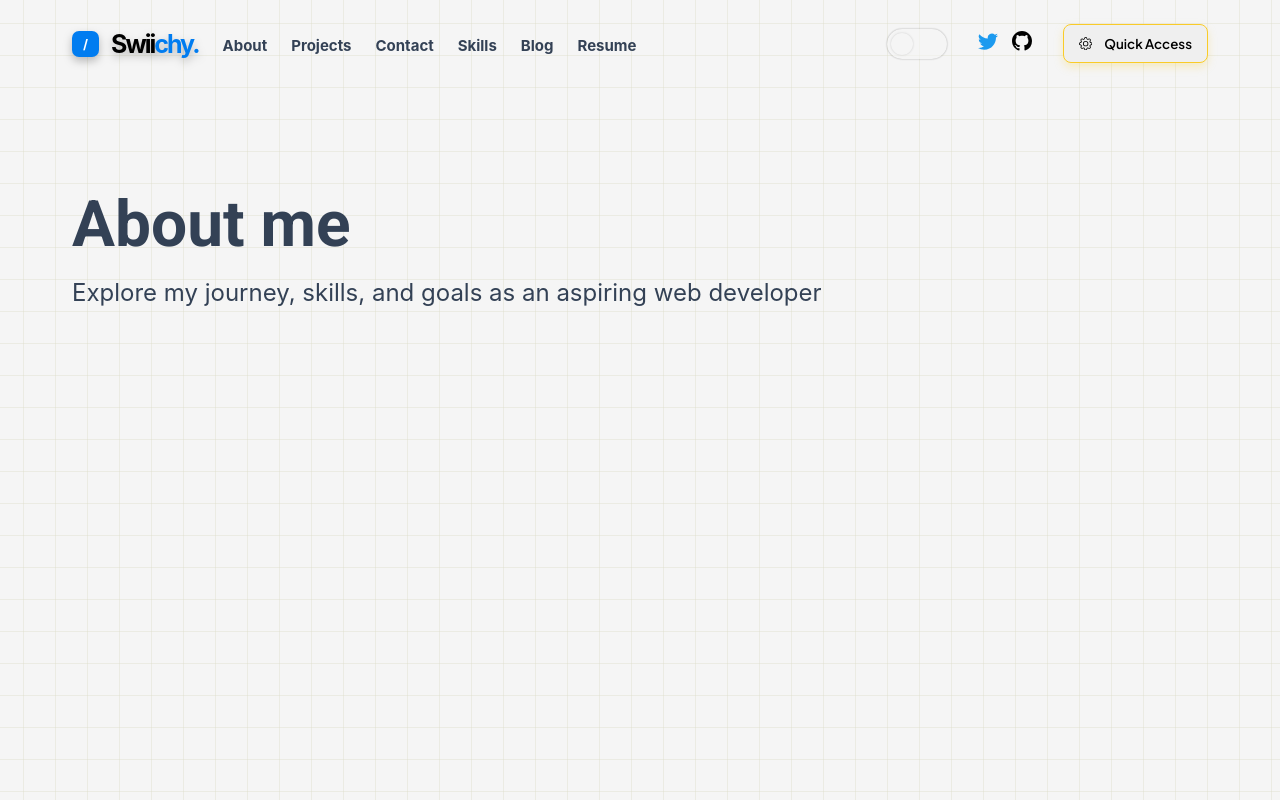
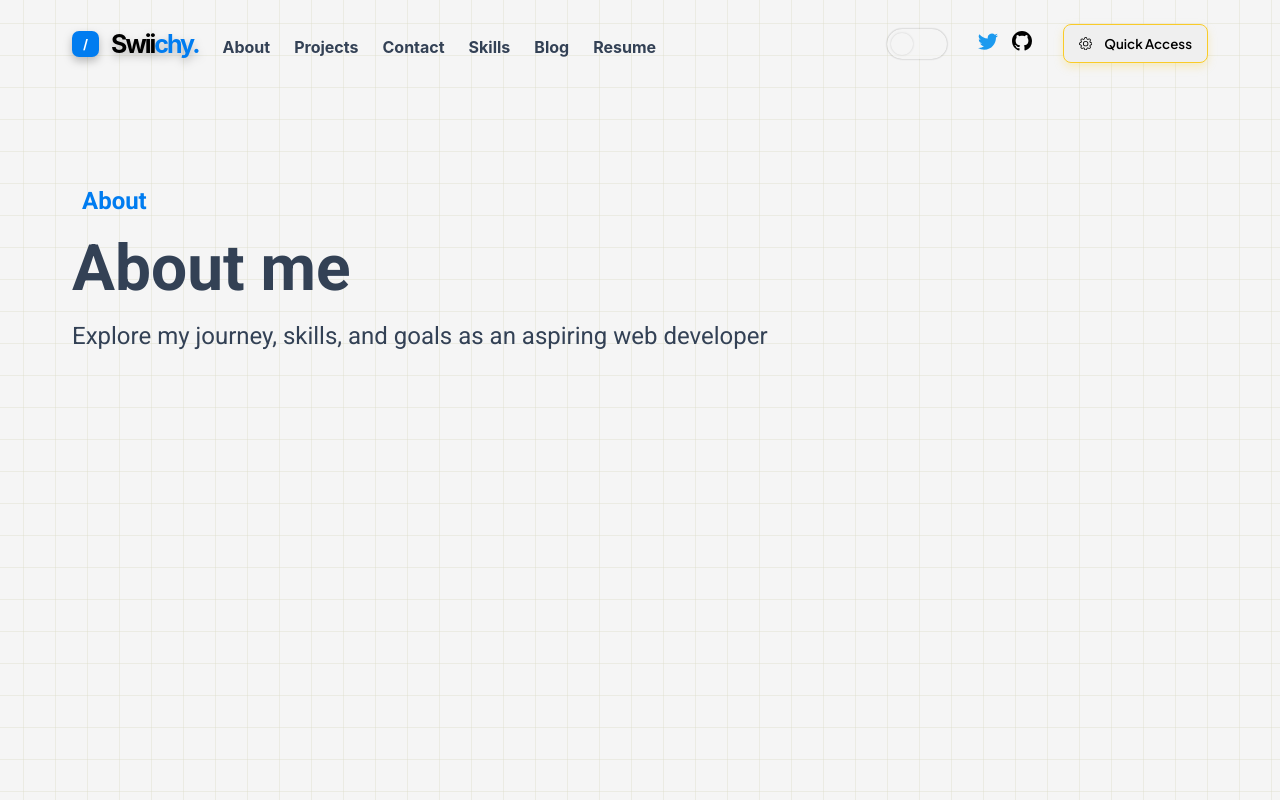
Before and after one commit to SwiichyCode/--portfolio-v2, a Next.js app: page /about in a window 1280 px wide. Built offline with nearby package versions, Linux system fonts and the light colour scheme.

Commit message:
feat: add smooth transition on tools access

```diff
--- a/components/layouts/Navbar/styles.js
+++ b/components/layouts/Navbar/styles.js
@@ -10,11 +10,11 @@ export const List = styled.ul`
   display: flex;
   align-items: center;
   gap: var(--gap-24);
-  padding-top: 0.4rem;
+  padding-top: 0.7rem;
 `;
 
 export const ItemList = styled.li`
-  font-size: var(--font-size-15);
+  font-size: var(--font-size-16);
   font-weight: var(--font-weight-700);
   color: var(--text-color);
   transition: var(--transition-all);
--- a/components/layouts/PageLayout.jsx
+++ b/components/layouts/PageLayout.jsx
@@ -1,14 +1,13 @@
 import React from "react";
 import styled from "styled-components";
 
-export const PageLayout = ({ children, title }) => {
+export const PageLayout = ({ children, fTitle, sTitle, subTitle }) => {
   return (
     <Container>
       <HeaderWrapper>
-        <Title>{title}</Title>
-        <Subtitle>
-          Explore my journey, skills, and goals as an aspiring web developer
-        </Subtitle>
+        <h1>{fTitle}</h1>
+        <h2>{sTitle}</h2>
+        <p>{subTitle}</p>
       </HeaderWrapper>
       {children}
     </Container>
@@ -26,15 +25,20 @@ const HeaderWrapper = styled.div`
   flex-direction: column;
   gap: 1.6rem;
   color: var(--text-color);
+  font-family: "Roboto", sans-serif;
+
+  h1 {
+    font-size: 2.4rem;
+    color: var(--color-blue);
+    padding-left: 1rem;
+  }
+
+  h2 {
+    font-size: 6.4rem;
+  }
+
+  p {
+    font-size: 2.4rem;
+    font-weight: 400;
+  }
 `;
-
-const Title = styled.h1`
-  font-size: 6.4rem;
-  font-family: "Roboto", sans-serif;
-  //roboto
-`;
-
-const Subtitle = styled.h2`
-  font-size: 2.4rem;
-  font-weight: 400;
-`;
--- a/components/pages/Tools.jsx
+++ b/components/pages/Tools.jsx
@@ -1,8 +1,23 @@
 import React from "react";
 import styled from "styled-components";
+import { motion } from "framer-motion";
 
-export const Tools = () => {
-  return <Container></Container>;
+const show = {
+  opacity: 1,
+  display: "block",
+};
+
+const hide = {
+  opacity: 0,
+  transitionEnd: {
+    display: "none",
+  },
+};
+
+export const Tools = ({ toolsState }) => {
+  return (
+    <Container as={motion.div} animate={toolsState ? show : hide}></Container>
+  );
 };
 
 const Container = styled.div`
--- a/pages/_app.js
+++ b/pages/_app.js
@@ -13,11 +13,11 @@ export default function App({ Component, pageProps }) {
   return (
     <Container backgroundState={backgroundState}>
       <GlobalStyle />
-      {toolsState && (
-        <RemoveScroll>
-          <Tools />
-        </RemoveScroll>
-      )}
+
+      <RemoveScroll>
+        <Tools toolsState={toolsState} />
+      </RemoveScroll>
+
       <AppWrapper>
         <Header />
         <Component {...pageProps} />
--- a/pages/about.js
+++ b/pages/about.js
@@ -3,5 +3,13 @@ import React from "react";
 import styled from "styled-components";
 
 export default function About() {
-  return <PageLayout title="About me"></PageLayout>;
+  return (
+    <PageLayout
+      fTitle="About"
+      sTitle="About me"
+      subTitle={
+        "Explore my journey, skills, and goals as an aspiring web developer"
+      }
+    ></PageLayout>
+  );
 }
```
Also changed, not shown: components/layouts/HeroStep.jsx (+7 -18 lines).
